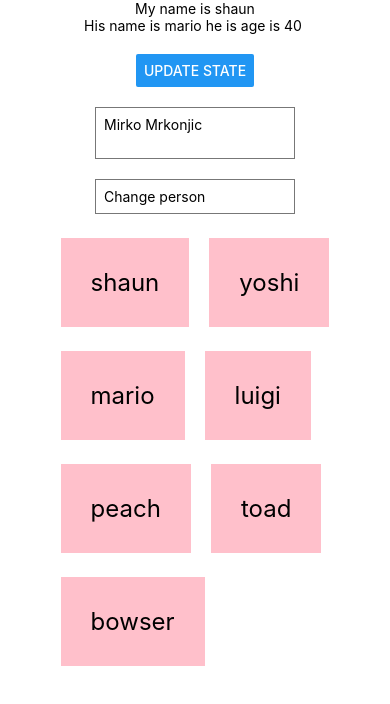
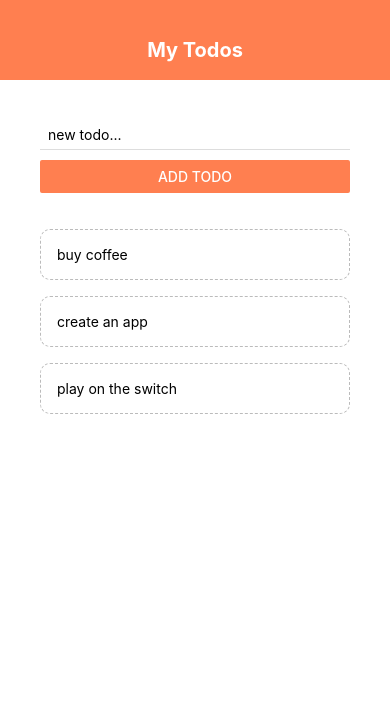
Before and after one commit to rilex001/reactnative, a React Native app: screen / in a window 390 px wide. Shown: the top 704 px of the page. Built offline with nearby package versions, Linux system fonts and the light colour scheme.

Commit message:
todo app

```diff
--- a/App.js
+++ b/App.js
@@ -1,66 +1,47 @@
 import { StatusBar } from 'expo-status-bar';
 import React, { useState } from 'react';
 import { StyleSheet, Text, View, Button, TextInput, FlatList, TouchableOpacity } from 'react-native';
+import Header from './components/header'
+import TodoItem from './components/todoItem'
+import AddTodo from './components/addTodo'
+
 
 export default function App() {
-  const [name, setName] = useState('shaun')
-  const [person, setPerson] = useState({ name: 'mario', age: 40})
-  const [people, setPeople] = useState([
-    { name: 'shaun', id: '1' },
-    { name: 'yoshi', id: '2' },
-    { name: 'mario', id: '3' },
-    { name: 'luigi', id: '4' },
-    { name: 'peach', id: '5' },
-    { name: 'toad', id: '6' },
-    { name: 'bowser', id: '7' },
+
+  const [todos, setTodos] = useState([
+    { text: 'buy coffee', key: '1' },
+    { text: 'create an app', key: '2' },
+    { text: 'play on the switch', key: '3' }
   ]);
 
-  const clickHandler = () => {
-    setName('chun li')
-    setPerson({ name: 'luigi', age: 45 })
+  const pressHandler = key => {
+    setTodos((prevTodos) => {
+      return prevTodos.filter(todo => todo.key != key)
+    })
   }
 
-  const pressHandler = id => {
-    console.log(id);
-    setPeople((prevPeople) => {
-      return prevPeople.filter(person => person.id != id)
+  const submitHandler = (text) => {
+    setTodos((prevTodos) => {
+      return [
+        {text: text, key: Math.random().toString()},
+        ...prevTodos
+      ]
     })
   }
 
   return (
     <View style={styles.container}>
-      <Text>My name is {name}</Text>
-      <Text>His name is {person.name} he is age is {person.age} </Text>
-      <View style={styles.buttonContainer}>
-        <Button title='Update state' onPress={clickHandler} />
-      </View>
-      <TextInput
-        multiline
-        style={styles.input}
-        placeholder='Mirko Mrkonjic'
-        onChangeText={(val) => setName(val)}
-      />
-
-      <TextInput
-        placeholder='Change person'
-        keyboardType='numeric'
-        style={styles.input}
-        onChangeText={(val) => setPerson(val)}
-      />
-
-      <View style={styles.container}>
-
-      <FlatList
-        numColumns={2}
-        keyExtractor={(item) => item.id}
-        data={people}
-        renderItem={({ item }) => (
-          <TouchableOpacity onPress={() => pressHandler(item.id)}>
-            <Text style={styles.item}>{item.name}</Text>
-          </TouchableOpacity>
-        )}
-      />
-
+      <Header />
+      <View style={styles.content}>
+        <AddTodo submitHandler={submitHandler} />
+        <View style={styles.list}>
+          <FlatList
+            data={todos}
+            renderItem={({ item }) => (
+              <TodoItem  item={item} pressHandler={pressHandler}  />
+            )}
+          />
+        </View>
       </View>
 
     </View>
@@ -71,25 +52,11 @@
   container: {
     flex: 1,
     backgroundColor: '#fff',
-    alignItems: 'center',
-    justifyContent: 'center',
   },
-  buttonContainer: {
+  content: {
+    padding: 40,
+  },
+  list: {
     marginTop: 20
-  },
-  input: {
-    marginTop: 20,
-    borderWidth: 1,
-    borderColor: '#777',
-    padding: 8,
-    width: 200
-  },
-  item: {
-    flex: 1,
-    marginHorizontal: 10,
-    marginTop: 24,
-    padding: 30,
-    backgroundColor: 'pink',
-    fontSize: 24,
   }
 });
--- /dev/null
+++ b/components/addTodo.js
@@ -0,0 +1,32 @@
+import React, { useState } from 'react';
+import { StyleSheet, Text, TextInput, Button, View } from 'react-native';
+
+
+export default function AddTodo({ submitHandler }) {
+    const [text, setText] = useState('')
+
+    const changeHandler = val => {
+        setText(val)
+    }
+
+    return (
+        <View>
+            <TextInput
+                style={styles.input}
+                placeholder='new todo... '
+                onChangeText={changeHandler}
+            />
+            <Button onPress={() => submitHandler(text)} title='add todo' color='coral' />
+        </View>
+    )
+}
+
+const styles = StyleSheet.create({
+    input: {
+        marginBottom: 10,
+        paddingHorizontal: 8,
+        paddingVertical: 6,
+        borderBottomWidth: 1,
+        borderBottomColor: '#ddd'
+    }
+})
--- /dev/null
+++ b/components/header.js
@@ -0,0 +1,25 @@
+import React from 'react';
+import { StyleSheet, Text, View } from 'react-native';
+
+
+export default function Header(){
+    return (
+        <View style={styles.header}>
+            <Text style={styles.title}>My Todos</Text>
+        </View>
+    )
+}
+
+const styles = StyleSheet.create({
+    header: {
+        height: 80,
+        paddingTop: 38,
+        backgroundColor: 'coral'
+    },
+    title: {
+        textAlign: 'center',
+        color: '#fff',
+        fontSize: 20,
+        fontWeight: 'bold'
+    }
+})
--- /dev/null
+++ b/components/todoItem.js
@@ -0,0 +1,22 @@
+import React from 'react';
+import { StyleSheet, Text, TouchableOpacity } from 'react-native';
+
+export default function TodoItem({ item, pressHandler }){
+
+    return (
+        <TouchableOpacity onPress={() => pressHandler(item.key)}>
+            <Text style={styles.item}>{item.text}</Text>
+        </TouchableOpacity>
+    )
+}
+
+    const styles = StyleSheet.create({
+        item: {
+            padding: 16,
+            marginTop: 16,
+            borderColor: '#bbb',
+            borderWidth: 1,
+            borderStyle: 'dashed',
+            borderRadius: 10
+        }
+    })
```
